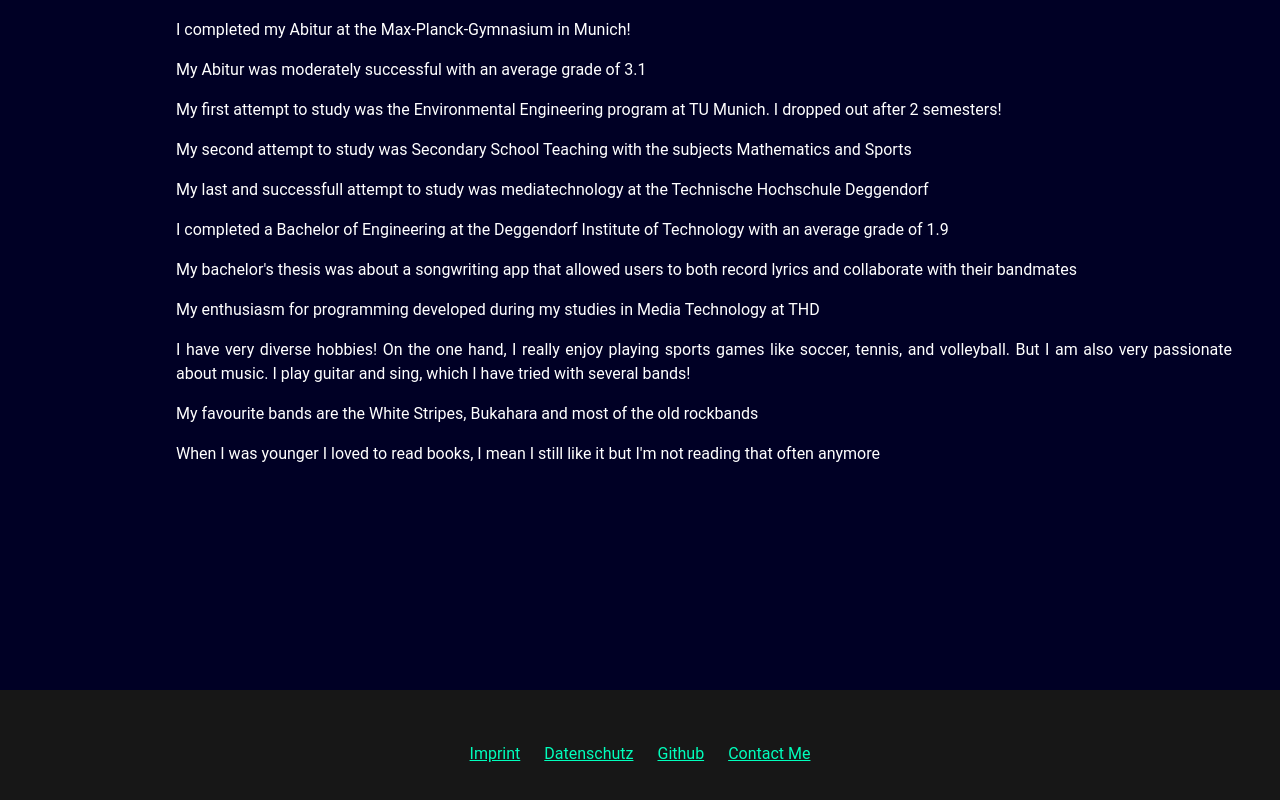
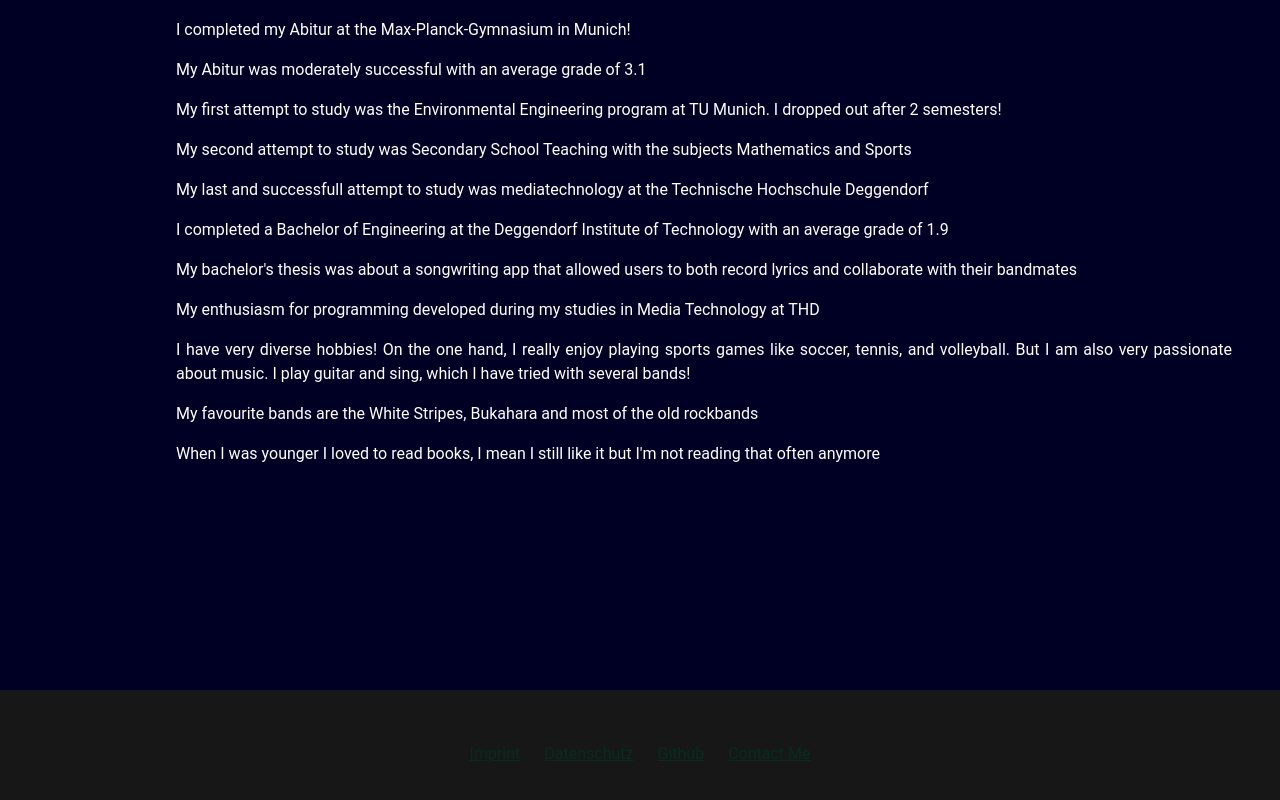
Before and after one commit to DenisMathan/homepage, a Vue app: page /chat in a window 1280 px wide. Shown: the part 1254-2054 px from the top of the page. Built offline with nearby package versions, Linux system fonts and the light colour scheme.

Commit message:
switched to https-request

```diff
--- a/src/js/requests.js
+++ b/src/js/requests.js
@@ -1,10 +1,9 @@
-const alfredHost = '[2a00:1f:601:5f01:7066:e0c7:e6c7:e7e]:3333'
+const alfredHost = '[2a00:1f:601:5f01:157a:ae37:703c:2dd6]:3333'
 // const alfredHost = "hihi"
 let request = (input)=> {
     return new Promise((res, rej)=> {
 
-        console.log(input, alfredHost)
-        fetch('http://' + alfredHost + '/api/chat', {
+        fetch('https://' + alfredHost + '/api/chat', {
             method: 'POST',
             headers: {
                 'Accept': 'application/json',
--- a/src/views/Chat.vue
+++ b/src/views/Chat.vue
@@ -42,7 +42,6 @@
 </template>
 
 <script>
-import {manipulate} from '@/js/headlineManipulation.js';
 import {request} from '@/js/requests.js'
 export default {
   metaInfo: {
@@ -93,6 +92,10 @@
 </script>
 
 <style>
+
+a {
+  color: #062d20;
+}
 .loading {
   position: absolute;
   display: flex;
```
